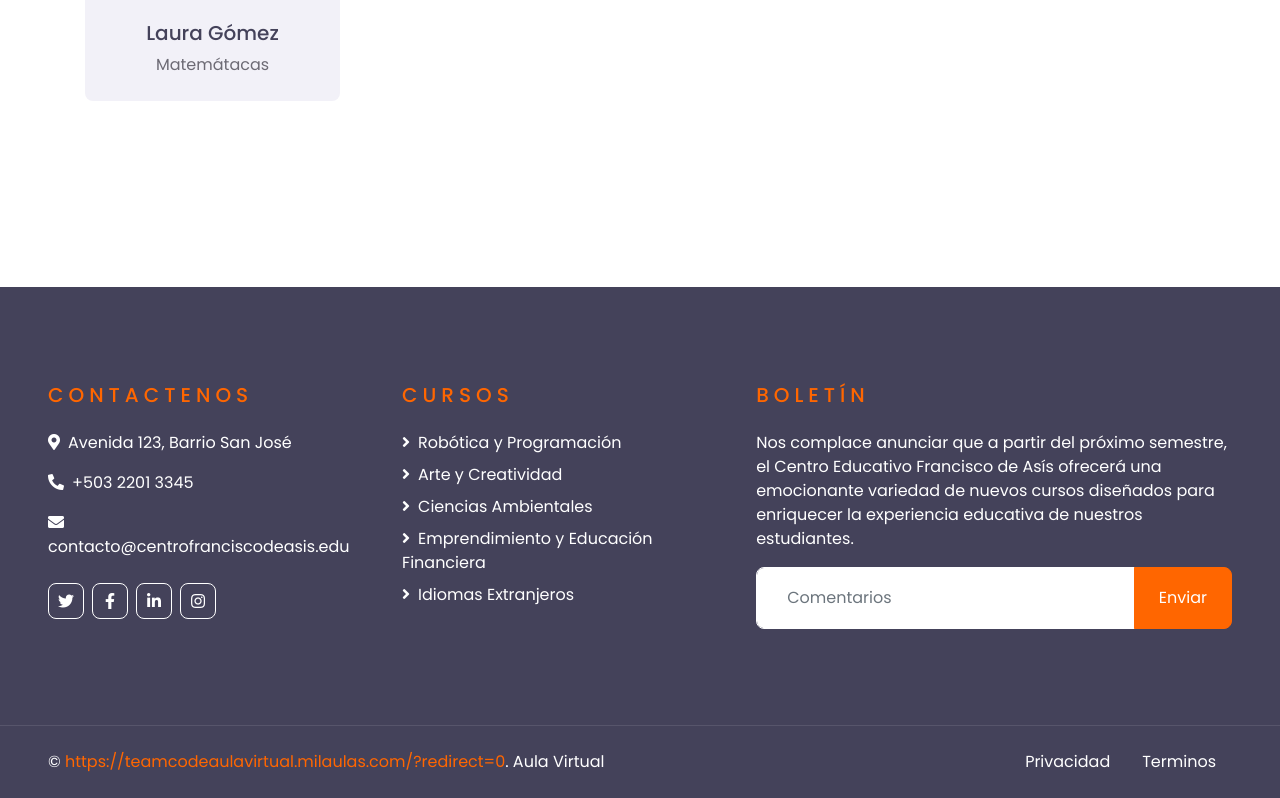
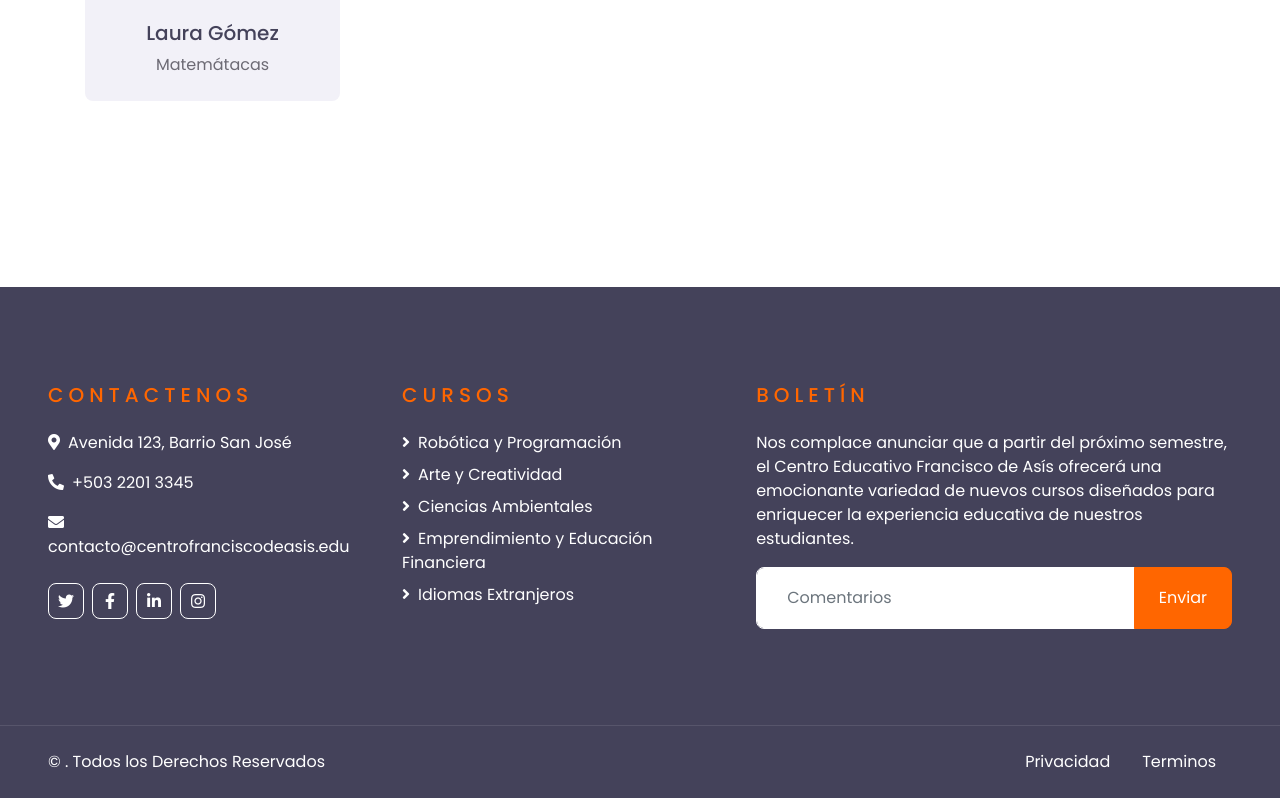
Before and after one commit to munoz-ever/Tarea_final, a plain HTML site: page index.html in a window 1280 px wide. Shown: the part 4138-4936 px from the top of the page. Drawn offline with nearby package versions, Linux system fonts and the light colour scheme.

Commit message:
Update index.html
No funciono el cambio anterior

```diff
--- a/index.html
+++ b/index.html
@@ -356,7 +356,7 @@
     <div class="container-fluid bg-dark text-white border-top py-4 px-sm-3 px-md-5" style="border-color: rgba(256, 256, 256, .1) !important;">
         <div class="row">
             <div class="col-lg-6 text-center text-md-left mb-3 mb-md-0">
-                <p class="m-0 text-white">&copy; <a href="#">https://teamcodeaulavirtual.milaulas.com/?redirect=0</a>. Aula Virtual</p>
+                <p class="m-0 text-white">&copy; <a href="#"></a>. Todos los Derechos Reservados</p>
             </div>
             <div class="col-lg-6 text-center text-md-right">
                 <ul class="nav d-inline-flex">
```
